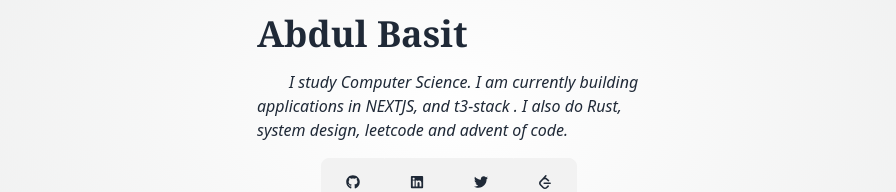
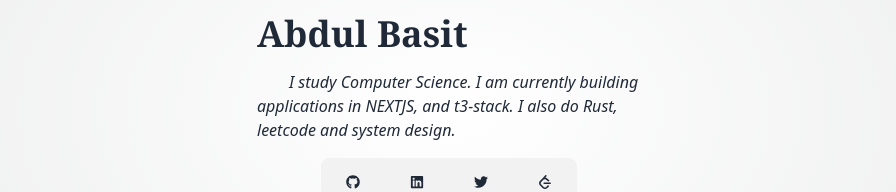
Before and after one commit to abd-ulbasit/abd-ulbasit, a Next.js app: page / in a window 1280 px wide. Shown: the part 290-482 px from the top of the page, without its empty margins (191-1087 px from the left). Built offline with nearby package versions, Linux system fonts and the light colour scheme.

Commit message:
rm advent of code

```diff
--- a/app/page.tsx
+++ b/app/page.tsx
@@ -52,7 +52,7 @@ export default function Home() {
       <div className="max-w-sm flex flex-col gap-4" id="excludeDiv">
 
         <h1 className='text-4xl font-bold font-serif pl-2 sm:pl-0 hover:animate-pulse' >Abdul Basit</h1>
-        <p className='italic indent-8  pl-1 sm:pl-0 ' >I study Computer Science. I am currently building applications in NEXTJS, and t3-stack . I also do Rust, system design, leetcode and advent of code.</p>
+        <p className='italic indent-8  pl-1 sm:pl-0 ' >I study Computer Science. I am currently building applications in NEXTJS, and t3-stack. I also do Rust, leetcode and system design.</p>
         <div className="mx-auto" >
           <Socials></Socials>
         </div>
```
